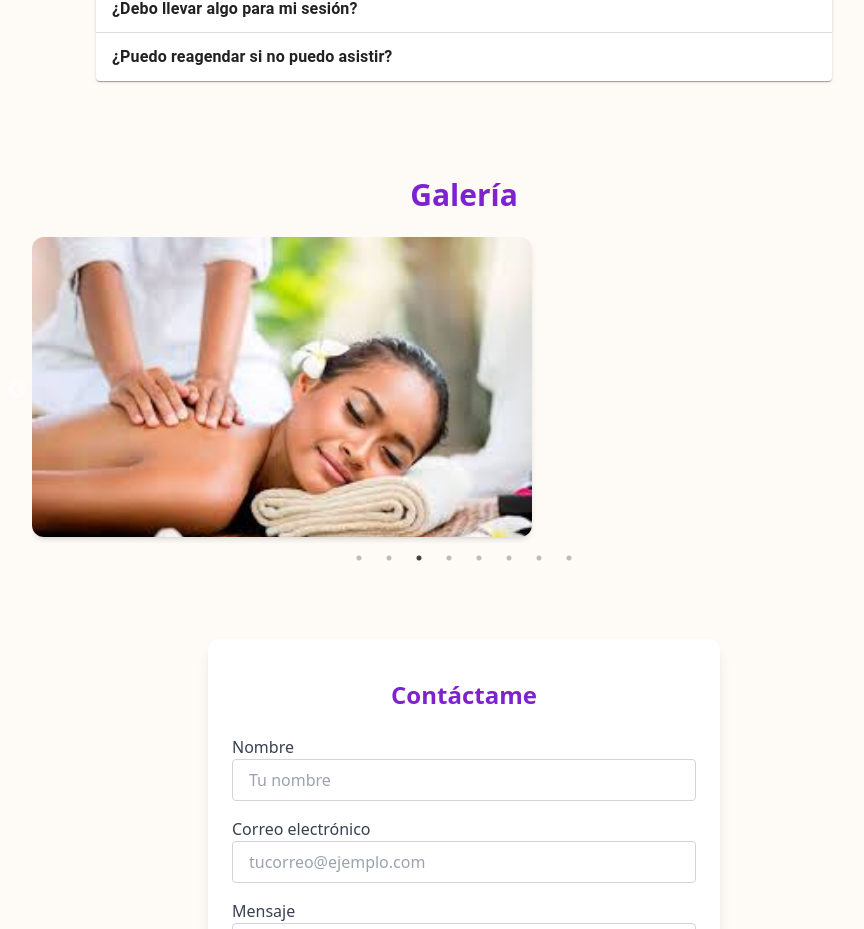
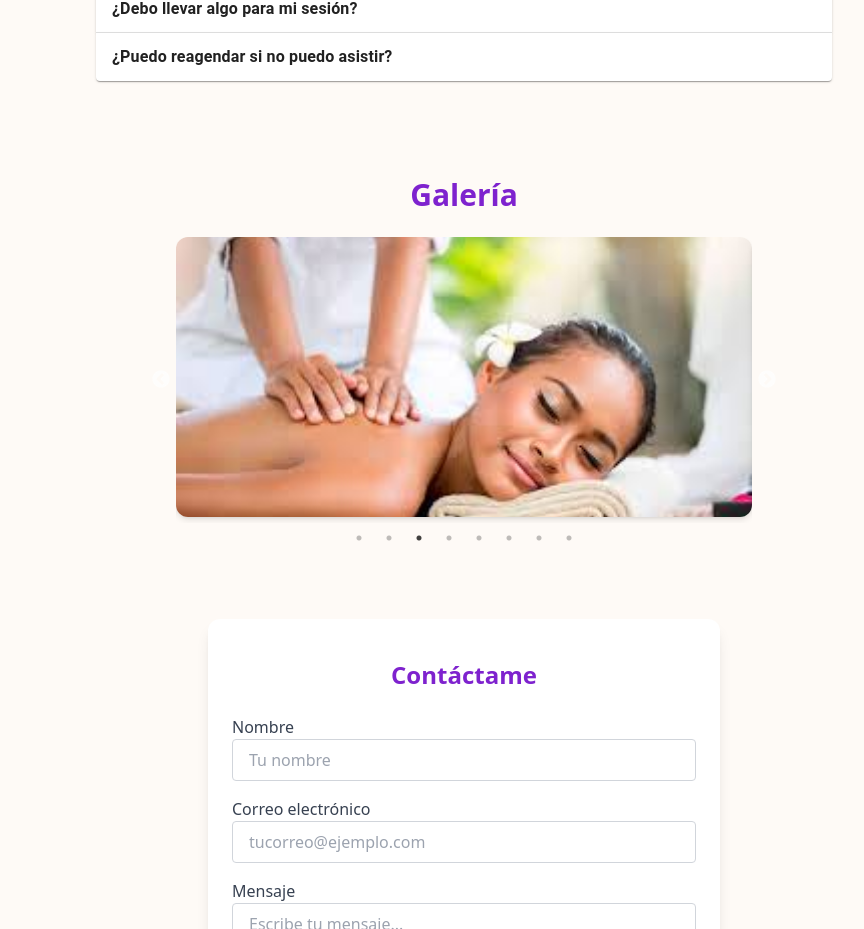
Before and after one commit to Sharpe73/Terapias-veronica, a React (Create React App) app: page / in a window 1280 px wide. Shown: the part 2595-3524 px from the top of the page, without its empty margins (176-1040 px from the left). Built offline with nearby package versions, Linux system fonts and the light colour scheme; some icons are missing.

Commit message:
carrusel

```diff
--- a/src/GaleriaCarrusel.js
+++ b/src/GaleriaCarrusel.js
@@ -27,23 +27,23 @@ function GaleriaCarrusel() {
   };
 
   return (
-    <section className="max-w-4xl mx-auto py-12 px-4">
+    <section className="w-full flex flex-col items-center py-12 px-4">
       <h2 className="text-3xl font-bold text-center text-purple-700 mb-6">
         Galería
       </h2>
-      <Slider {...settings}>
-        {imagenes.map((src, index) => (
-          <div key={index} className="flex justify-center">
-            <div className="max-w-[500px] w-full h-[300px] rounded-xl overflow-hidden shadow-md">
+      <div className="w-full max-w-xl">
+        <Slider {...settings}>
+          {imagenes.map((src, index) => (
+            <div key={index} className="rounded-xl overflow-hidden shadow-md">
               <img
                 src={src}
                 alt={`Masaje ${index + 1}`}
-                className="w-full h-full object-cover"
+                className="w-full h-[280px] object-cover"
               />
             </div>
-          </div>
-        ))}
-      </Slider>
+          ))}
+        </Slider>
+      </div>
     </section>
   );
 }
```
